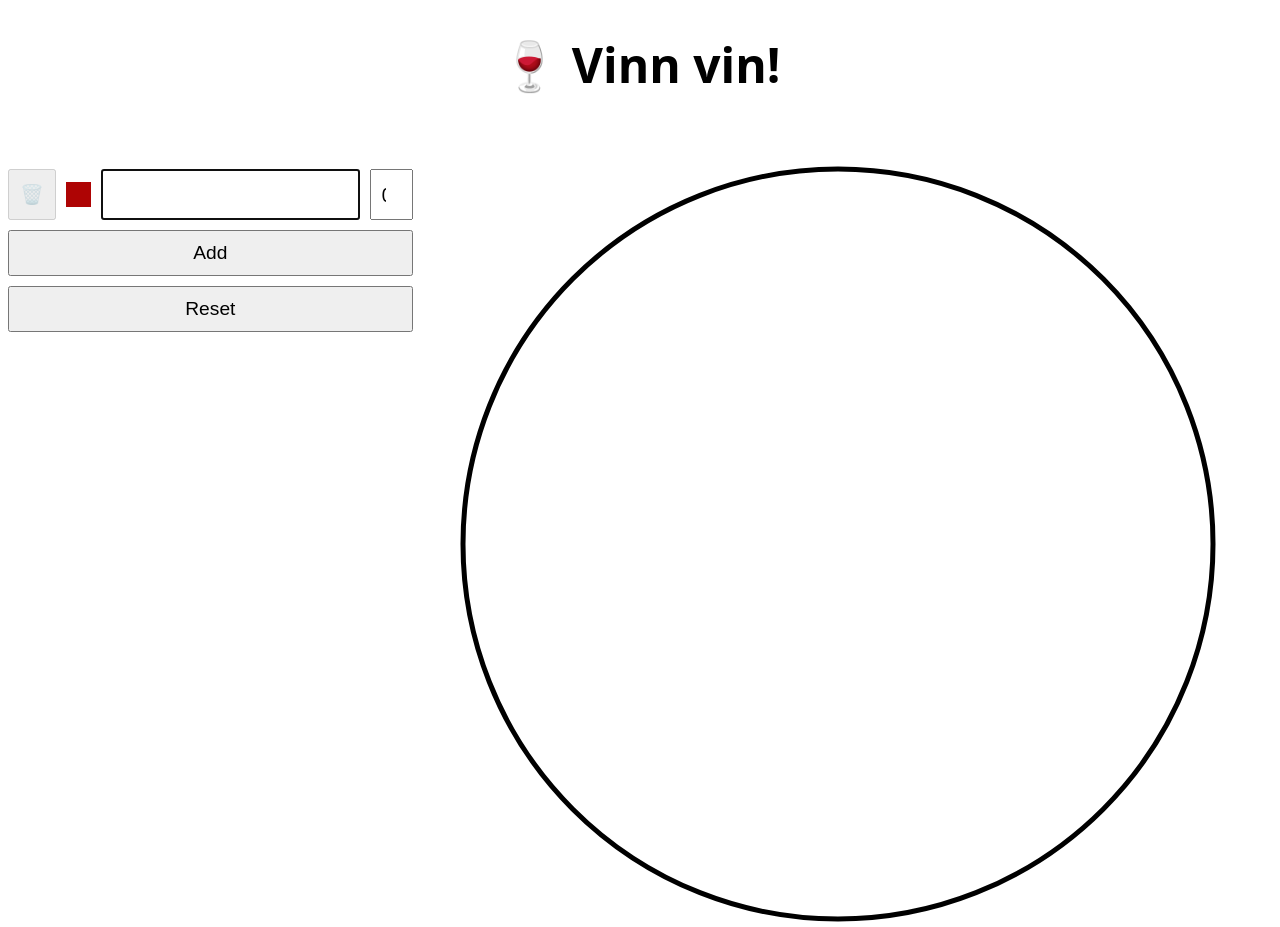
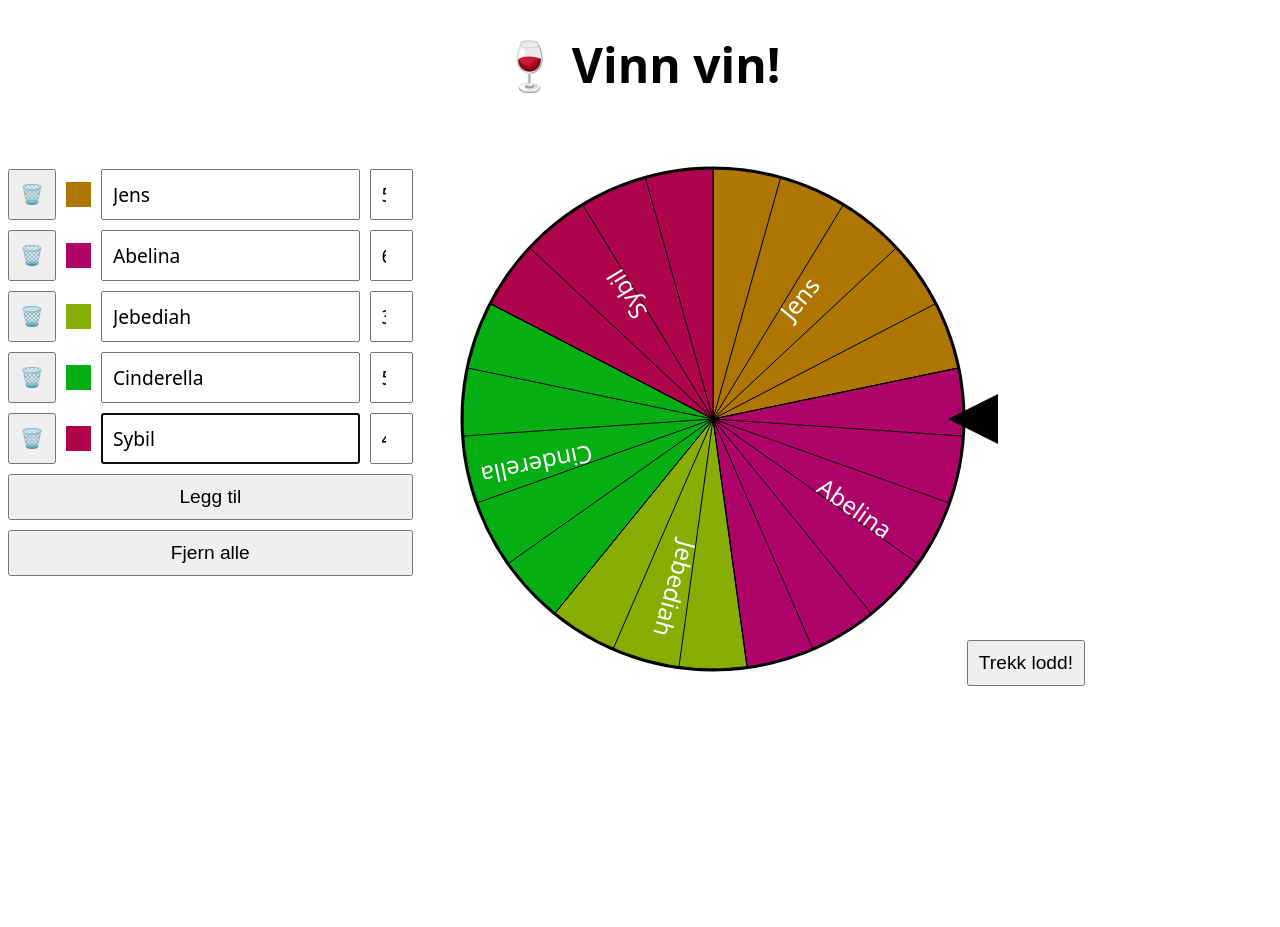
Before and after one commit to OleSkaar/vinn-vin, a SvelteKit app: page / in a window 1280 px wide. After the commit the page ends 800 px from the top, so only its background shows below. Built offline with nearby package versions, Linux system fonts and the light colour scheme.

Commit message:
Draw ticket function and render winner
* Also render wheel clockwise

```diff
--- a/src/components/Participants.svelte
+++ b/src/components/Participants.svelte
@@ -13,12 +13,15 @@
 			return;
 		}
 
+		const previousParticipant = $participants[$participants.length - 1];
+
 		$participants = [
 			...$participants,
 			{
-				id: $participants[$participants.length - 1].id + 1,
+				id: previousParticipant.id + 1,
 				name: '',
-				tickets: 0
+				tickets: 0,
+				firstTicketIndex: previousParticipant.firstTicketIndex + previousParticipant.tickets,
 			}
 		];
 	};
@@ -38,7 +41,7 @@
 	};
 
 	const resetParticipants = () => {
-		$participants = [{ id: 0, name: '', tickets: 0 }];
+		$participants = [{ id: 0, name: '', tickets: 0, firstTicketIndex: 0 }];
 	};
 </script>
 
@@ -47,7 +50,7 @@
 		<div class="participant">
 			<button
 				class="remove-button"
-				aria-label="Remove"
+				aria-label="Fjern spiller"
 				disabled={$participants.length === 1}
 				on:click={() => removeParticipant(participant.id)}>🗑️</button
 			>
@@ -68,8 +71,8 @@
 			</form>
 		</div>
 	{/each}
-	<button on:click={addParticipant}>Add</button>
-	<button class="reset" on:click={resetParticipants}>Reset</button>
+	<button on:click={addParticipant}>Legg til</button>
+	<button class="reset" on:click={resetParticipants}>Fjern alle</button>
 </div>
 
 <style>
@@ -113,7 +116,7 @@
 		font-family: system-ui;
 	}
 
-	input[type='number']:not(:focus) {
+	input[type='number']:not(:focus):not(:hover) {
 		appearance: textfield;
 		-moz-appearance: textfield;
 		text-align: center;
--- a/src/components/Sector.svelte
+++ b/src/components/Sector.svelte
@@ -13,6 +13,9 @@
 
 <path d={svgData.sectorPath} {fill} class="sector" class:stroke="{!isOnlySector}" />
 <path d={svgData.centerPath} id={`participant-${sector.participant.id}`} />
+{#each svgData.ticketPaths as ticketPath}
+	<path d={ticketPath} class="stroke" />
+{/each}
 <text>
 	<textPath href={`#participant-${sector.participant.id}`} startOffset="50%">{sector.participant.name}</textPath>
 </text>
--- a/src/components/WheelOfFortune.svelte
+++ b/src/components/WheelOfFortune.svelte
@@ -2,40 +2,94 @@
 	import type { SectorData } from '../types';
 	import Sector from '../components/Sector.svelte';
 	import { participants } from '../stores/participants';
-	import { isValidParticipant } from '../utils';
+	import { getCoordinatesOnCircle, isValidParticipant, line } from '../utils';
+	import { drawTicket } from '../utils/drawTicket';
 
 	export let diameter: number;
 
 	$: radius = diameter / 2;
 
-	const angle = (fraction: number) => fraction * 360;
-	/* Setting the upper limit of degrees to exactly 360 causes a rendering bug in Chrome */
-	const maxDegrees = (angle: number) => Math.min(angle, 359.9999);
+	// Use negative angles to move in clockwise direction
+	const angle = (fraction: number) => fraction * 360 * -1;
+	//* Setting the upper limit of degrees to exactly 360 causes a rendering bug in Chrome
+	const maxDegrees = (angle: number) => Math.max(angle, -359.9999);
 
 	$: validParticipants = $participants.filter((participant) => isValidParticipant(participant));
 	$: totalTickets = validParticipants.reduce((total, current) => (total += current.tickets), 0);
 
 	$: sectors = validParticipants.reduce((sectors: SectorData[], participant, index) => {
 		const startAngle = index === 0 ? 0 : sectors[index - 1].endAngle;
+		const endAngle = maxDegrees((startAngle + angle(participant.tickets / totalTickets)));
+
+		const ticketAngle = (endAngle - startAngle) / participant.tickets;
+		const ticketAngles = [...Array<number>(participant.tickets)].map((_, i) => {
+			return maxDegrees(startAngle + ticketAngle * i);
+		});
 
 		sectors.push({
 			participant,
 			startAngle,
-			endAngle: maxDegrees(startAngle + angle(participant.tickets / totalTickets))
+			endAngle,
+			ticketAngles
 		});
 
 		return sectors;
 	}, []);
+
+	let winner = '';
+	let winningAngle = 0;
+	let rotation = 180;
+
+	const spinTheWheel = () => {
+		const ticket = 0;
+		const winningSector = sectors.find((sector) => {
+			const { participant } = sector;
+
+			return (
+				ticket >= participant.firstTicketIndex &&
+				ticket <= participant.firstTicketIndex + participant.tickets - 1
+			);
+		});
+
+		const ticketAngle = angle(ticket / totalTickets);
+		const prevAngle = angle ((ticket - 1) / totalTickets);
+		console.log(ticketAngle, prevAngle)
+		winningAngle = (prevAngle + ticketAngle) / 2;
+		console.log(winningAngle)
+
+		winner = `${winningSector?.participant.name}, ticket: ${ticket}. Angle: ${winningAngle}`;
+	};
 </script>
 
+<div>
 	<svg width={diameter} height={diameter} shape-rendering="geometricPrecision">
 		<g transform={`translate(${radius}, ${radius})`}>
 			<circle r={radius} cx={0} cy={0} stroke-width="5" />
+			<g class="sectors" style={`transform: rotate(${rotation}deg)`}>
 				{#each sectors as sector (sector.participant.id)}
 					<Sector {sector} {radius} isOnlySector={sectors.length === 1} />
 				{/each}
+				{#if winner.length > 0}
+					<path
+						d={line(getCoordinatesOnCircle(radius, winningAngle))}
+						stroke-width="5"
+						stroke="blue"
+					/>
+				{/if}
 			</g>
+		</g>
+		<polygon
+			transform={`translate(35, 0)`}
+			points={`${diameter - 50},${radius} ${diameter},${radius + 25} ${diameter},${radius - 25}`}
+			fill="black"
+		/>
 	</svg>
+
+	<button on:click={spinTheWheel}>Trekk lodd!</button>
+	{#if winner.length > 0}
+		<p>{winner}</p>
+	{/if}
+</div>
 
 <style>
 	svg {
@@ -46,4 +100,14 @@
 		stroke: black;
 		fill: transparent;
 	}
+
+	button {
+		font-size: 1.2em;
+		padding: 10px;
+		cursor: pointer;
+	}
+
+	.sectors {
+		transition: transform 1s ease;
+	}
 </style>
--- a/src/routes/+page.svelte
+++ b/src/routes/+page.svelte
@@ -2,7 +2,7 @@
 	import WheelOfFortune from '../components/WheelOfFortune.svelte';
 	import Participants from '../components/Participants.svelte';
 
-	const diameter = 750;
+	const diameter = 500;
 </script>
 
 <svelte:head>
--- a/src/stores/participants.ts
+++ b/src/stores/participants.ts
@@ -4,7 +4,32 @@ import type { Participant } from '../types';
 export const participants = writable<Participant[]>([
     {
         id: 0,
-        name: '',
-        tickets: 0,
+        name: 'Jens',
+        tickets: 5,
+        firstTicketIndex: 0,
+    },
+    {
+        id: 1,
+        name: 'Abelina',
+        tickets: 6,
+        firstTicketIndex: 5,
+    },
+    {
+        id: 2,
+        name: 'Jebediah',
+        tickets: 3,
+        firstTicketIndex: 11,
+    },
+    {
+        id: 3,
+        name: 'Cinderella',
+        tickets: 5,
+        firstTicketIndex: 14,
+    },
+    {
+        id: 4,
+        name: 'Sybil',
+        tickets: 4,
+        firstTicketIndex: 19,
     }
 ]);
--- a/src/types.ts
+++ b/src/types.ts
@@ -7,10 +7,12 @@ export interface Participant {
     id: number;
     name: string;
     tickets: number;
+    firstTicketIndex: number;
 }
 
 export interface SectorData {
     participant: Participant;
     startAngle: number;
     endAngle: number;
+    ticketAngles: number[];
 }
--- /dev/null
+++ b/src/utils/drawTicket.ts
@@ -0,0 +1,3 @@
+export const drawTicket = (numberOfTickets: number) => {
+    return Math.floor(Math.random() * numberOfTickets);
+}
--- a/src/utils/getSectorSvgData.ts
+++ b/src/utils/getSectorSvgData.ts
@@ -1,25 +1,26 @@
 import type { SectorData, Coordinates } from "../types";
 
-const getCoordinatesOnCircle = (radius: number, angle: number) => {
+export const getCoordinatesOnCircle = (radius: number, angle: number) => {
     return {
         x: radius * Math.sin((Math.PI * 2 * angle) / 360),
         y: radius * Math.cos((Math.PI * 2 * angle) / 360)
     };
 };
 
-const line = (coords: Coordinates) => `M 0 0 L ${coords.x} ${coords.y}`;
+export const line = (coords: Coordinates) => `M 0 0 L ${coords.x} ${coords.y}`;
 
 export const getSectorSvgData = (sector: SectorData, radius: number) => {
     const { startAngle, endAngle } = sector;
 
     const startCoords = getCoordinatesOnCircle(radius, startAngle);
     const endCoords = getCoordinatesOnCircle(radius, endAngle);
-    const largeArcFlag = endAngle - startAngle >= 180 ? 1 : 0;
+    const largeArcFlag = endAngle - startAngle <= -180 ? 1 : 0;
 
     const centerAngle = (startAngle + endAngle) / 2;
 
     return {
-        sectorPath: `${line(startCoords)} A ${radius} ${radius} 0 ${largeArcFlag} 0 ${endCoords.x} ${endCoords.y} z`,
-        centerPath: line(getCoordinatesOnCircle(radius, centerAngle))
+        sectorPath: `${line(startCoords)} A ${radius} ${radius} 0 ${largeArcFlag} 1 ${endCoords.x} ${endCoords.y} z`,
+        centerPath: line(getCoordinatesOnCircle(radius, centerAngle)),
+        ticketPaths: sector.ticketAngles.map((angle) => line(getCoordinatesOnCircle(radius, angle))),
     };
 };
```
Lines whose indentation alone changed are shown as unchanged.
